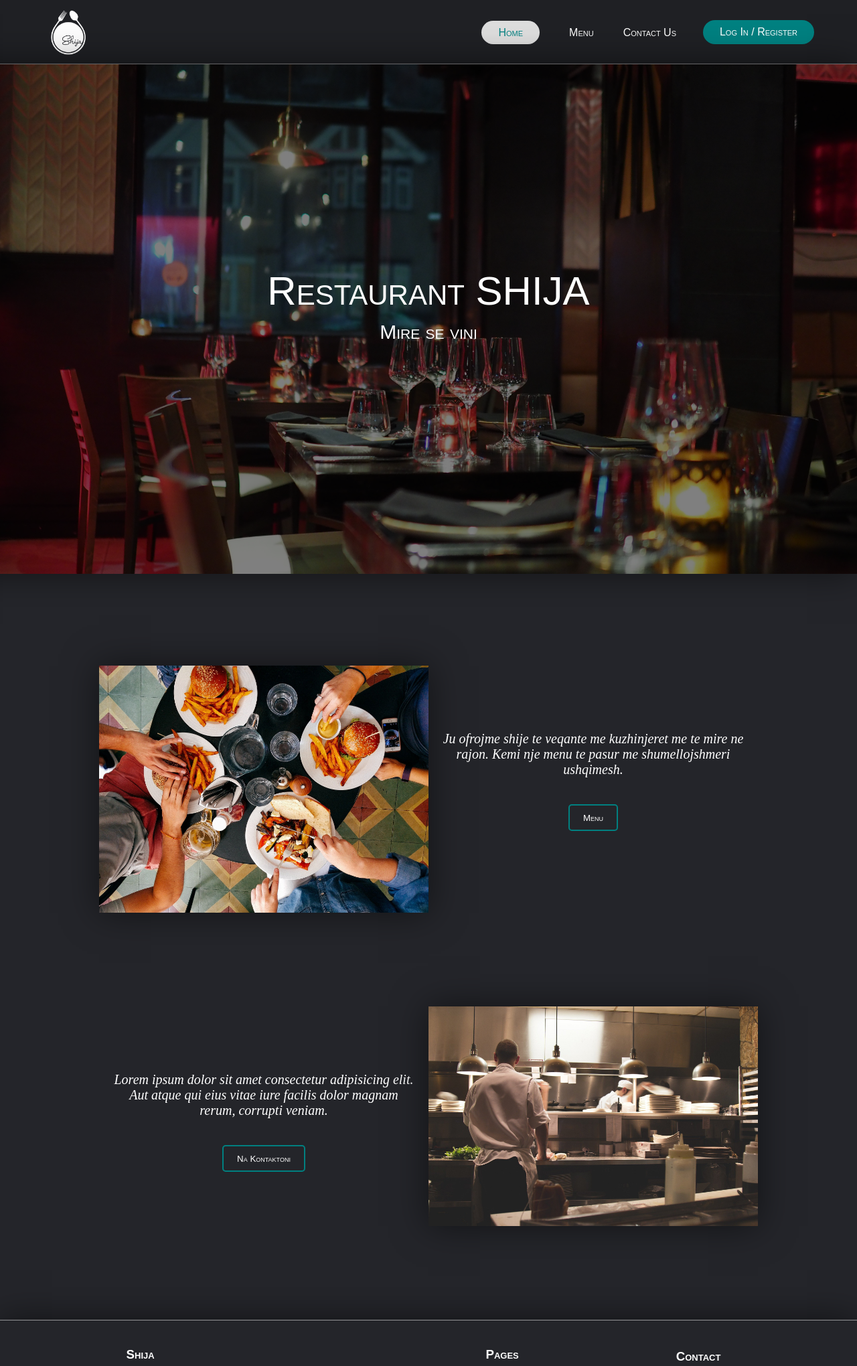
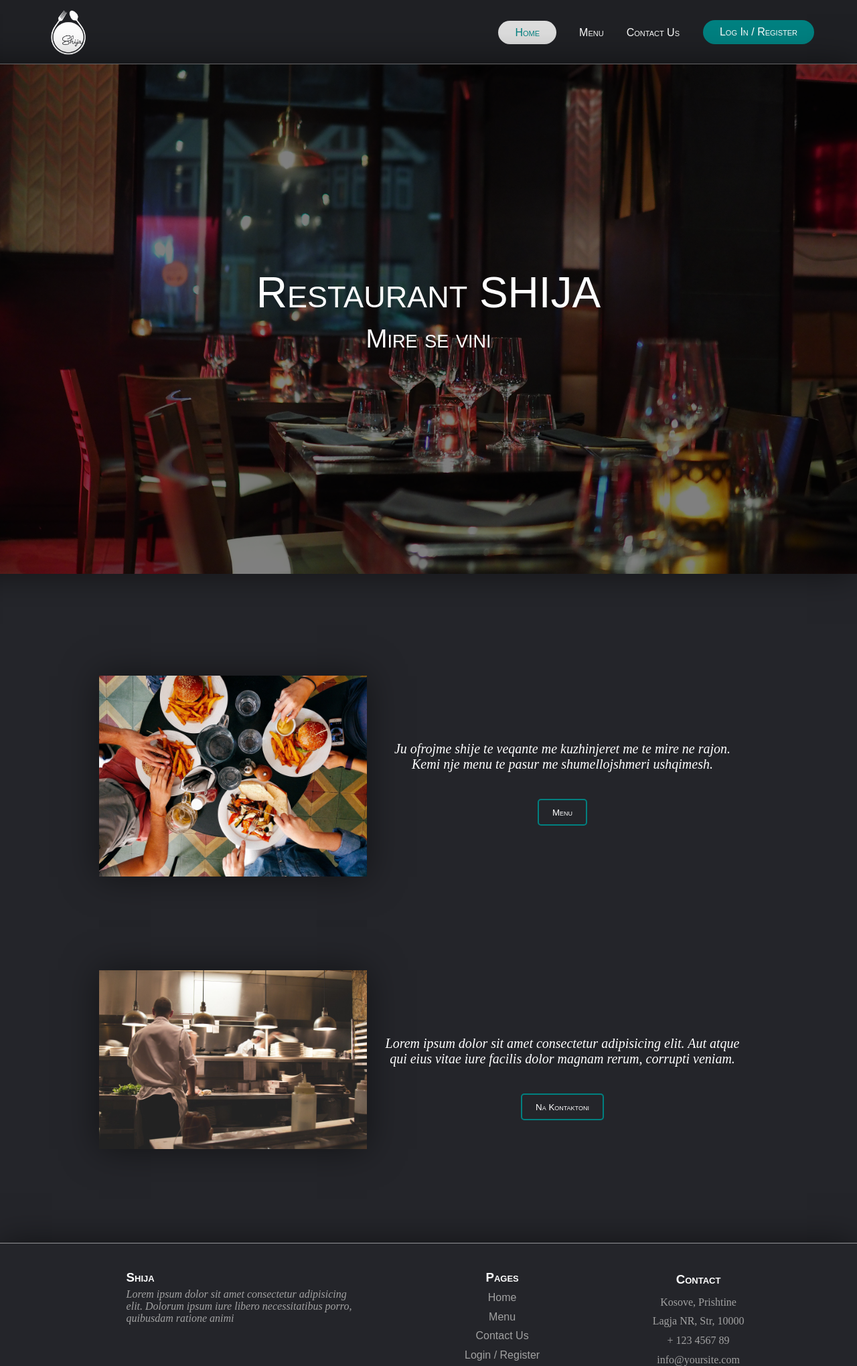
Before and after one commit to ronasllani/Projekti, a PHP site: page /home.php in a window 1280 px wide. Shown: the top 2040 px of the page at 67% size. Run offline with PHP 8.4, Linux system fonts and the light colour scheme.

Commit message:
Responisve

```diff
--- a/css/style.css
+++ b/css/style.css
@@ -54,7 +54,7 @@ header{
 .nav-links li{
 box-sizing: border-box;
   display: inline-block;
-  padding:  10px 20px;
+  padding:  10px 15px;
   font-family: sans-serif;
   font-variant: small-caps;
 }
@@ -108,7 +108,7 @@ main{
   transition: all 0.3s ease 0s;
   text-align: center;
   color: white;
-  font-size: 60px;
+  font-size: 5vw;
   padding-bottom: 10px;
 }
 .main-text2{
@@ -117,7 +117,7 @@ main{
   transition: all 0.3s ease 0s;
   text-align: center;
   color: rgb(255, 255, 255);
-  font-size: 30px;
+  font-size: 3vw;
 }
 .row {
   display: flex;
@@ -167,7 +167,7 @@ main{
   font-style: italic;
 }
 .hamburger{
-  width: 50%;
+  width: 400px;
   height: auto;
   box-shadow: 0 0 50px rgba(0, 0, 0, 0.5);
 }
@@ -264,7 +264,52 @@ footer{
   box-shadow: 0 0 50px rgba(0, 0, 0, 0.5);
   margin-top: 50px;
 }
-
+.buttonAnchor{
+  margin: 0 auto;
+}
+@media screen and (max-width: 768px){
+  .side{
+    flex-direction: column;
+    float: left;
+    align-items: center;
+  }
+  header{
+    flex-direction: column;
+    align-items: center;
+  }
+  header>a{
+    margin-left: -20px;
+    margin-bottom: 10px;
+  }
+  .logo{
+    margin: 0 auto;
+  }
+  li, a, .navbut{
+    font-size: 12px;
+  }
+  .nav-links li{
+    padding: 10px 10px;
+  }
+  nav{
+    margin: 0 auto;
+  }
+  .hamburger{
+    width: 350px;
+    height: auto;
+  }
+  .shija-footer>p{
+    width: 200px;
+  }
+  .ititle{
+    font-size: 15px;
+  }
+  .iprice{
+    font-size: 12px;
+  }
+  .idesc>p{
+    font-size: 10px;
+  }
+}
 
 
 /* MENU */
@@ -284,7 +329,7 @@ footer{
   transition: all 0.3s ease 0s;
   text-align: center;
   color: white;
-  font-size: 60px;
+  font-size: 5vw;
   padding-bottom: 10px;
 }
 .menusection{
--- a/home.php
+++ b/home.php
@@ -29,15 +29,15 @@
                     <img src="img/hamburger.jpg" alt="hamburger" class="hamburger">
                     <div class="side2">
                         <p>Ju ofrojme shije te veqante me kuzhinjeret me te mire ne rajon. Kemi nje menu te pasur me shumellojshmeri ushqimesh.</p>
-                        <a  href="menu.php"><button class="homebutton">Menu</button></a>
+                        <a  href="menu.php" class="buttonAnchor"><button class="homebutton">Menu</button></a>
                     </div>
                 </div>
                 <div class="side side3">
+                    <img src="img/hamburger1.jpg" alt="hamburger" class="hamburger">
                     <div class="side2">
                         <p>Lorem ipsum dolor sit amet consectetur adipisicing elit. Aut atque qui eius vitae iure facilis dolor magnam rerum, corrupti veniam. </p>
-                        <a href="contact-us.php"><button class="homebutton">Na Kontaktoni</button></a>
+                        <a href="contact-us.php" class="buttonAnchor"><button class="homebutton">Na Kontaktoni</button></a>
                     </div>
-                    <img src="img/hamburger1.jpg" alt="hamburger" class="hamburger">
                 </div>
               </div>
         </main>
```
